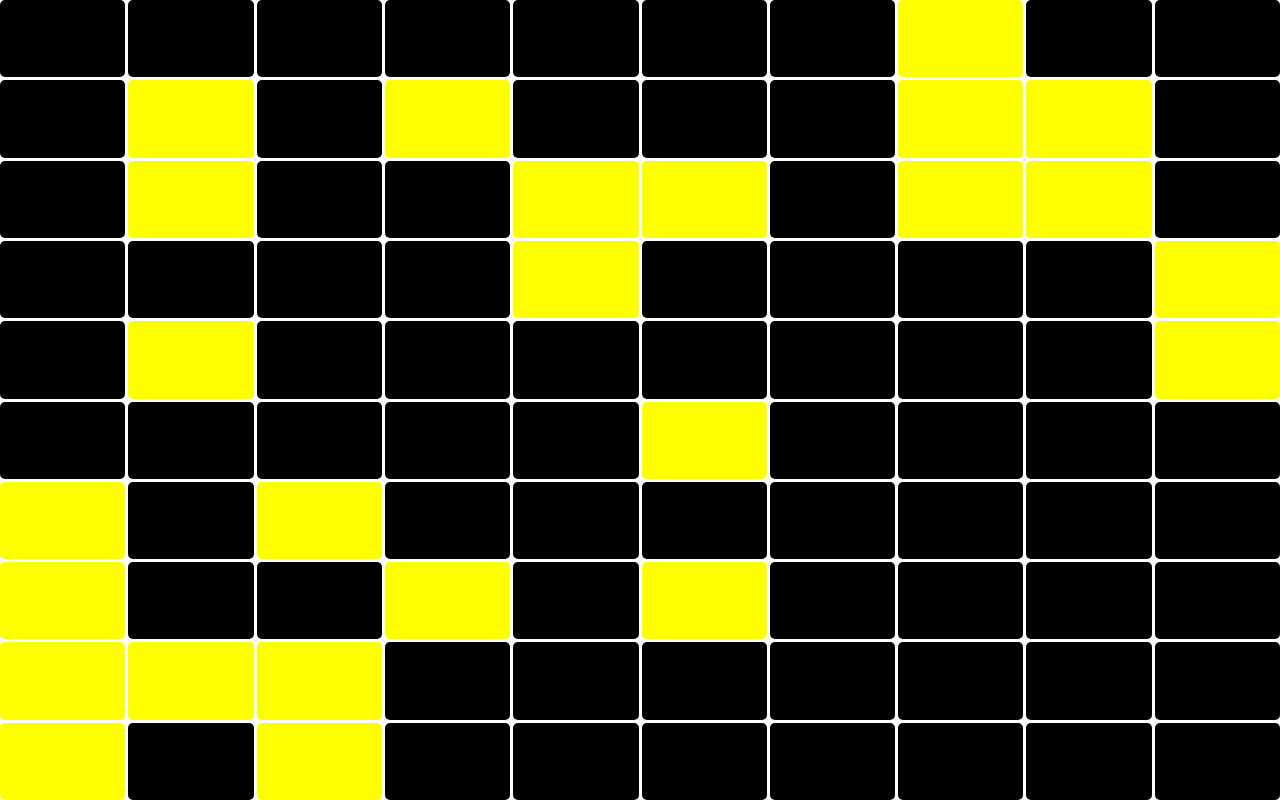
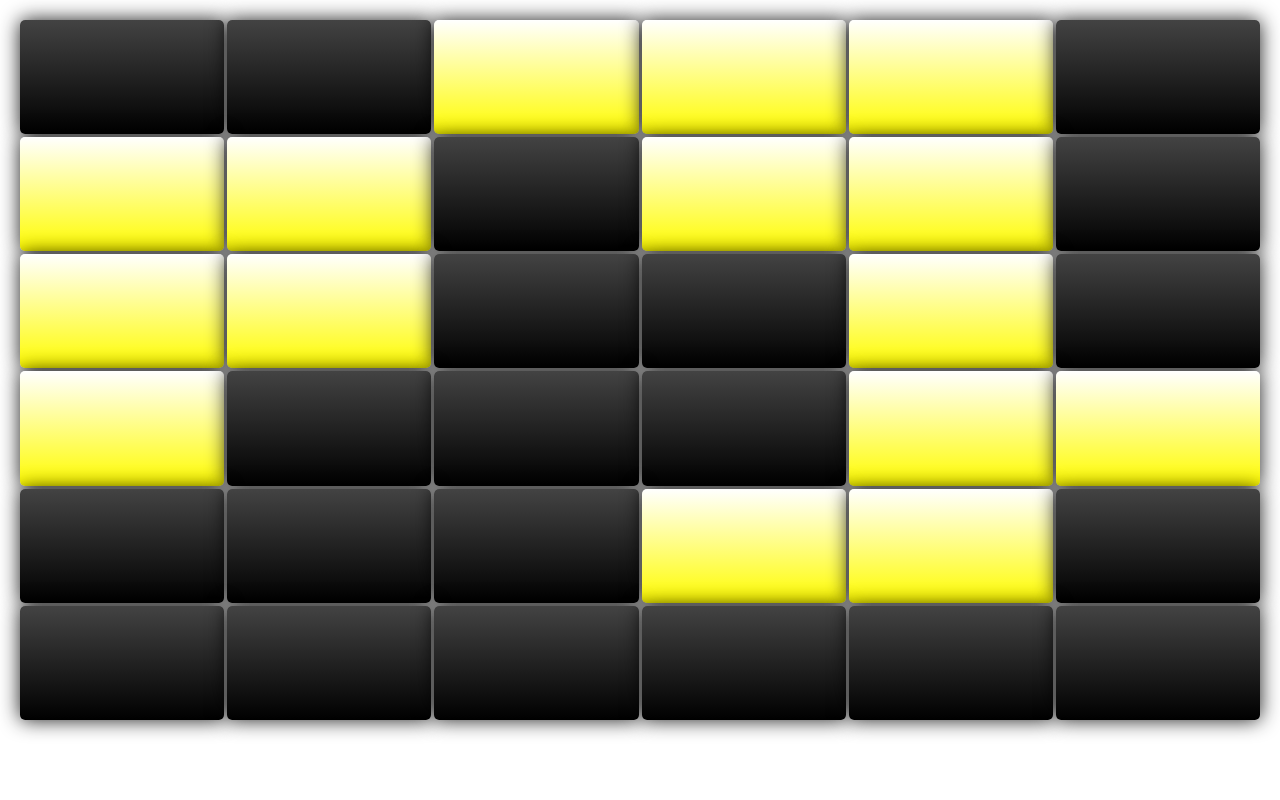
Before and after one commit to DeathstarNovember/expander, a React (Create React App) app: page / in a window 1280 px wide. Built offline with nearby package versions, Linux system fonts and the light colour scheme.

Commit message:
3 steps to solve, update styles

```diff
--- a/src/App.js
+++ b/src/App.js
@@ -2,12 +2,13 @@ import React, {useReducer} from 'react';
 import './App.css';
 import styled from 'styled-components';
 
-const clicksToSolve = 2;
+const clicksToSolve = 3;
 
 const MainGrid = styled.div`
+  padding: 20px;
   display: grid;
-  height: 100vh;
-  width: 100vw;
+  height: calc(100vh - 100px);
+  width: calc(100vw - 40px);
   gap: 3px;
   grid-template-columns: repeat(${props => props.columns}, 1fr);
   grid-template-rows: repeat(${props => props.rows}, 1fr);
@@ -16,15 +17,20 @@ const MainGrid = styled.div`
 const Cell = styled.div`
   height: 1fr;
   width: 1fr;
-  background-color: ${props => {
+  box-shadow: 0 0 20px rgba(0,0,0,0.9);
+  background: ${props => {
     if(props.cell.clicks % (clicksToSolve + 1) === 0) {
-      return ("#000");
+      return (
+      "linear-gradient(to bottom, #434343, #000000)");
     }
     if((props.cell.clicks - 1) % (clicksToSolve + 1) === 0) {
-      return ("#ff0");
+      return ("linear-gradient(to top, #fffc00, #fff)");
     }
     if((props.cell.clicks - 2) % (clicksToSolve + 1) === 0) {
-      return ("#f0f");
+      return ("linear-gradient(to bottom, #fc6767, #ec008c)");
+    }
+    if((props.cell.clicks - 3) % (clicksToSolve + 1) === 0) {
+      return ("linear-gradient(to bottom, #56ccf2, #2f80ed)");
     }
   }};
   border-radius: 5px;
@@ -66,10 +72,10 @@ const reducer = (state, {type, payload}) => {
 
 
 const initialState = () => {
-  let columns = 10;
-  let rows = 10;
+  let columns = 6;
+  let rows = 6;
   let cells = [];
-  let numberLit = 25;
+  let numberLit = 15;
 
   const shuffle = (array) => {
     let currentIndex = array.length, temporaryValue, randomIndex;
@@ -111,11 +117,14 @@ const App = () => {
     cells,
   }, dispatch] = useReducer(reducer, initialState());
   return(
-    <MainGrid columns={columns} rows={rows} >
-      {cells.map(cell => (
-        <Cell key={cell.id} cell={cell} onClick={() => dispatch({type: "handleCellClick", payload: cell})} />
-      ))}
-    </MainGrid>
+    <>
+      <MainGrid columns={columns} rows={rows} >
+        {cells.map(cell => (
+          <Cell key={cell.id} cell={cell} onClick={() => dispatch({type: "handleCellClick", payload: cell})} />
+        ))}
+      </MainGrid>
+
+    </>
   );
 }
 
```
